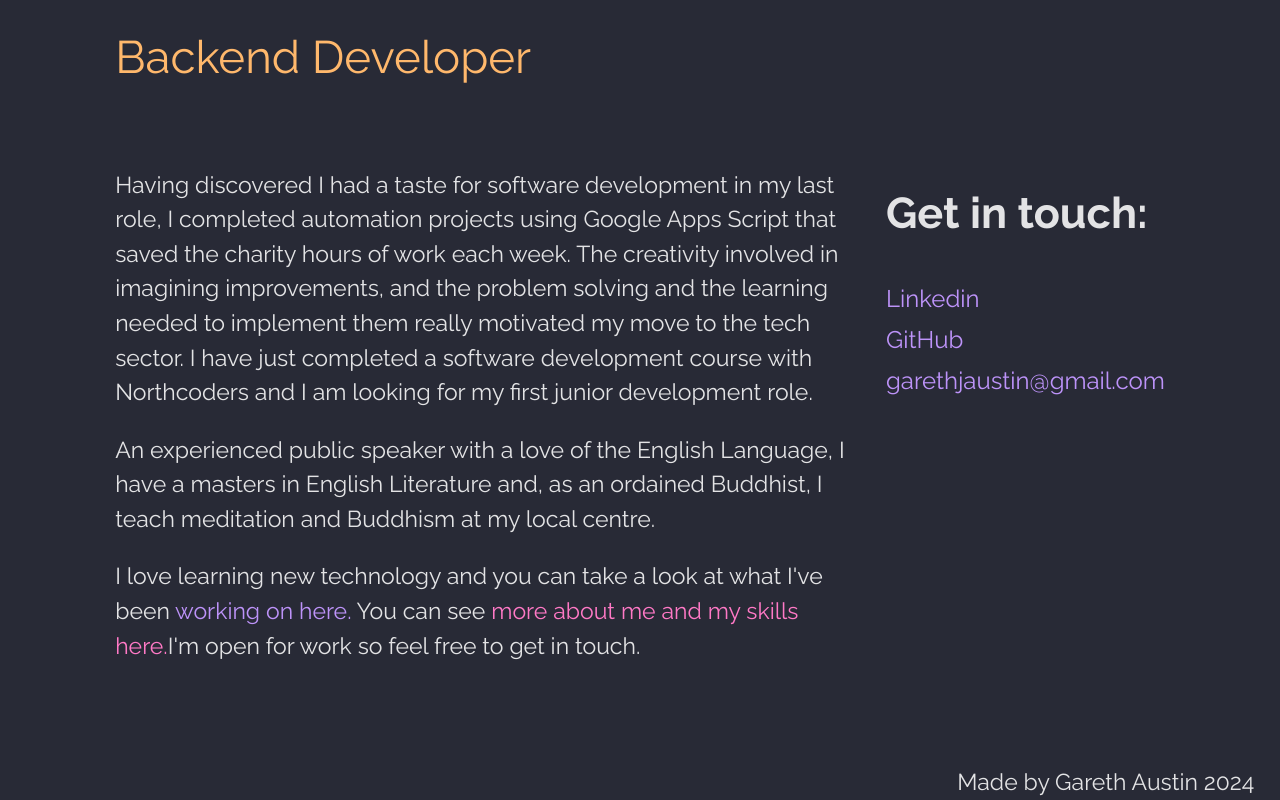
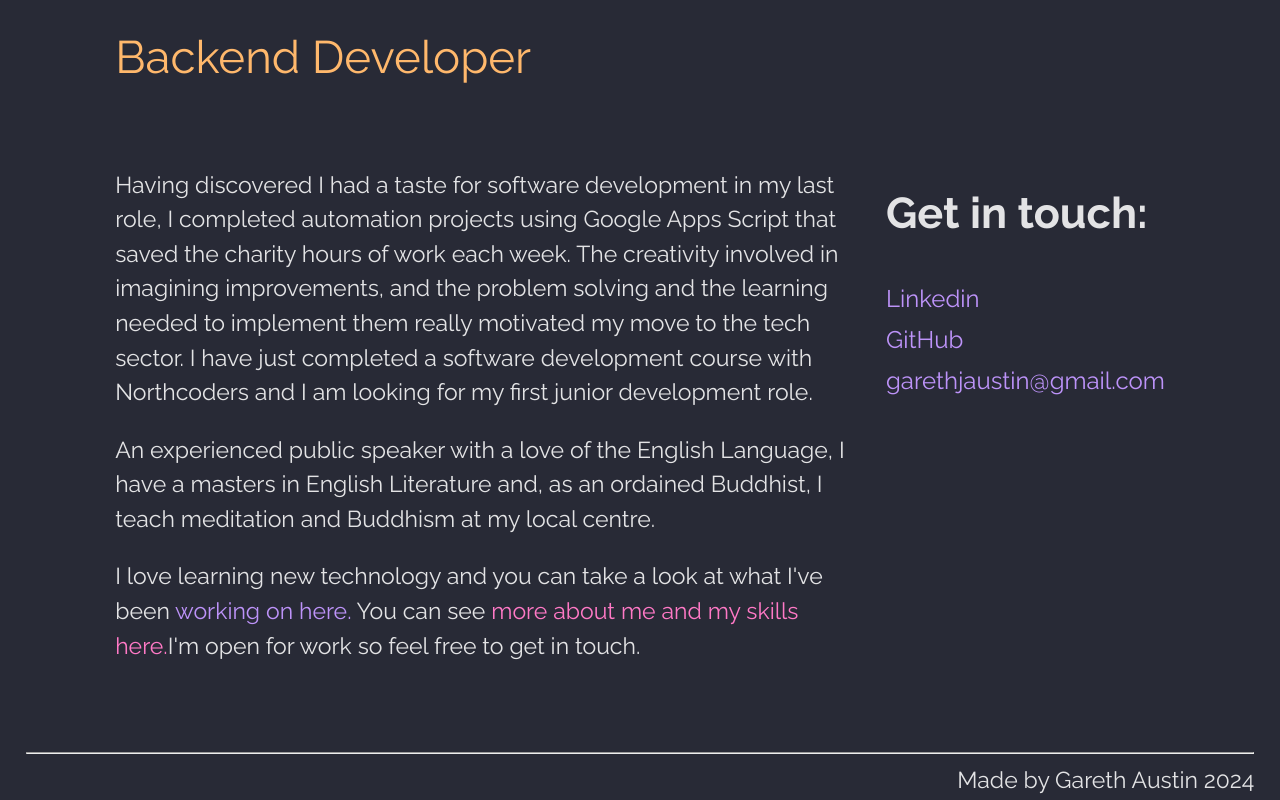
Before and after one commit to GarudaZ/portfolio, a Vue app in the folder portfolio-app/: page / in a window 1280 px wide. Shown: the part 390-1190 px from the top of the page. Built offline with nearby package versions, Linux system fonts and the light colour scheme.

Commit message:
adds ruled line to footer

```diff
--- a/portfolio-app/src/App.vue
+++ b/portfolio-app/src/App.vue
@@ -1,24 +1,30 @@
 <template>
 	<header>
 		<router-link :class="applyHighlight('/')" to="/">Home</router-link> |
-    <router-link :class="applyHighlight('/about')" to="/about">About</router-link> |
-    <router-link :class="applyHighlight('/projects')" to="/projects">Projects</router-link>
+		<router-link :class="applyHighlight('/about')" to="/about"
+			>About</router-link
+		>
+		|
+		<router-link :class="applyHighlight('/projects')" to="/projects"
+			>Projects</router-link
+		>
 	</header>
 	<main>
 		<router-view></router-view>
 	</main>
 	<footer>
-    <p>Made by Gareth Austin 2024</p>
+		<hr />
+		<p style="margin: 0">Made by Gareth Austin 2024</p>
 	</footer>
 </template>
 
 <script setup>
-import { useRoute } from 'vue-router';
+import { useRoute } from "vue-router";
 
 const route = useRoute();
 
 const applyHighlight = (path) => {
-  return route.path === path ? 'highlight' : '';
+	return route.path === path ? "highlight" : "";
 };
 </script>
 
```
Lines whose indentation alone changed are shown as unchanged.
